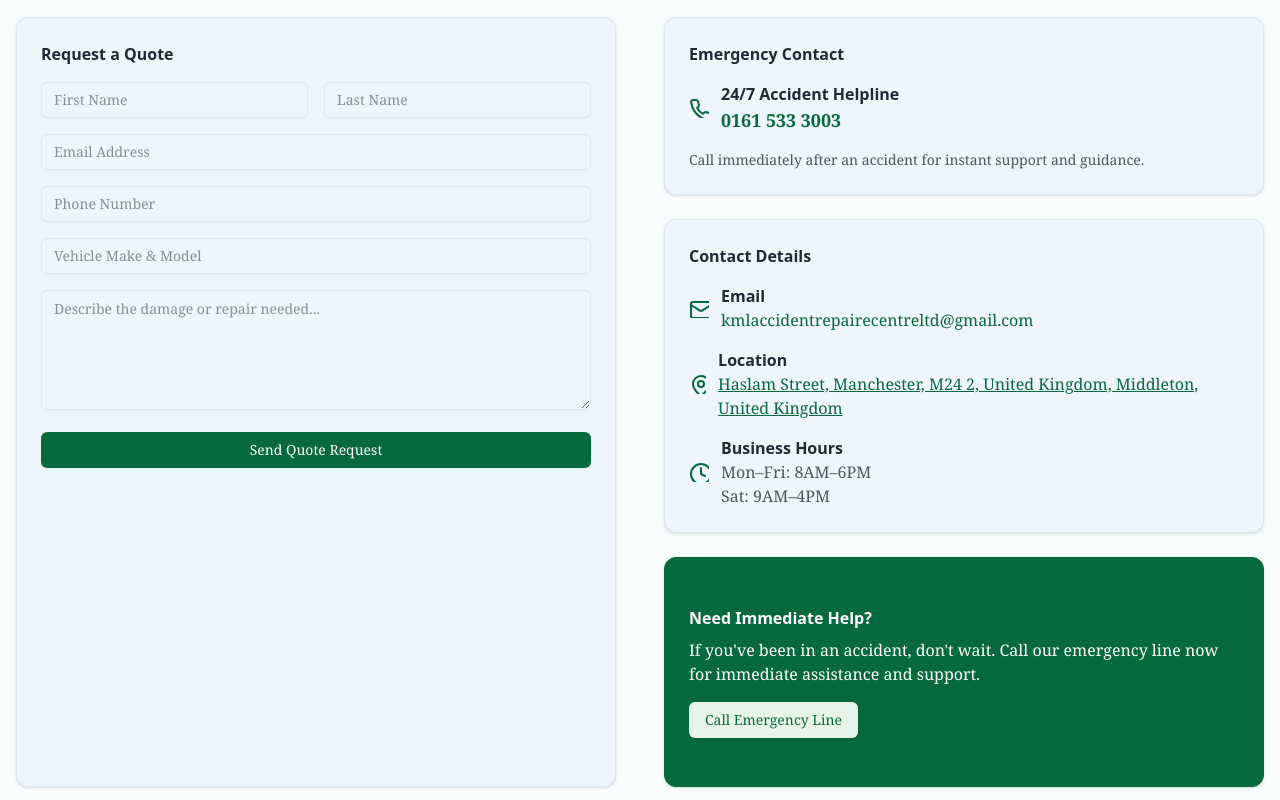
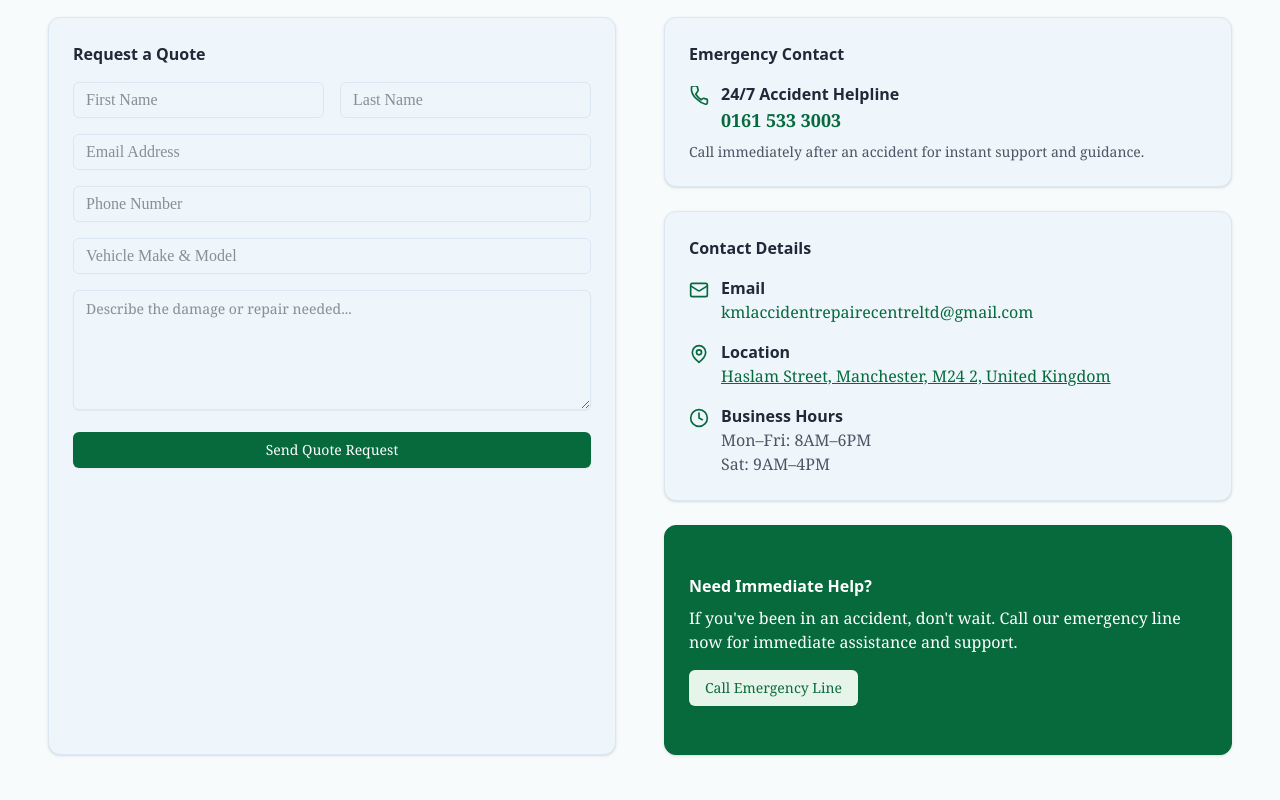
Before and after one commit to shandiru/kml, a React (Vite) app: page / in a window 1280 px wide. Shown: the part 2620-3420 px from the top of the page. Built offline with nearby package versions, Linux system fonts and the light colour scheme.

Commit message:
add padding service section

```diff
--- a/src/components/Footer.jsx
+++ b/src/components/Footer.jsx
@@ -4,7 +4,7 @@ import { FaFacebookF, FaInstagram } from "react-icons/fa"; // ✅ Added
 
 export default function Footer() {
   return (
-    <footer className="bg-gray-900 text-gray-100 py-12">
+    <footer className="bg-gray-900 text-gray-100 py-12 px-4 sm:px-6 lg:px-8 xl:px-12">
       <div className="container mx-auto px-4">
         <div className="grid grid-cols-1 md:grid-cols-4 gap-8">
           {/* Company Info */}
--- a/src/components/HomePage/ContactSection.jsx
+++ b/src/components/HomePage/ContactSection.jsx
@@ -9,12 +9,16 @@ export default function ContactSection() {
     cardBg: "#eef5fb",
     cardBorder: "#dbe7f2",
     emergencyBtnBg: "#e6f4ea",
-    emergencyBtnText: "#0b6b3a"
+    emergencyBtnText: "#0b6b3a",
   };
 
   return (
-    <section id="contact" className="py-20" style={{ backgroundColor: COLORS.sectionBg }}>
-      <div className="container mx-auto px-4">
+    <section
+      id="contact"
+      className="py-20 px-4 sm:px-6 lg:px-8 xl:px-12"
+      style={{ backgroundColor: COLORS.sectionBg }}
+    >
+      <div className="max-w-7xl mx-auto">
         {/* Heading */}
         <div className="text-center mb-16">
           <h2 className="text-3xl md:text-4xl font-bold mb-4 font-sans" style={{ color: COLORS.heading }}>
@@ -26,107 +30,90 @@ export default function ContactSection() {
         </div>
 
         <div className="grid grid-cols-1 lg:grid-cols-2 gap-12">
-          {/* Request a Quote Form */}
-          <div className="rounded-xl border py-6 shadow-sm" style={{ backgroundColor: COLORS.cardBg, borderColor: COLORS.cardBorder }}>
+          {/* Quote Form */}
+          <div
+            className="rounded-xl border py-6 shadow-sm"
+            style={{ backgroundColor: COLORS.cardBg, borderColor: COLORS.cardBorder }}
+          >
             <div className="px-6 mb-4">
-              <h3 className="font-semibold font-sans" style={{ color: COLORS.heading }}>Request a Quote</h3>
+              <h3 className="font-semibold font-sans" style={{ color: COLORS.heading }}>
+                Request a Quote
+              </h3>
             </div>
             <div className="px-6 space-y-4">
               <div className="grid grid-cols-1 md:grid-cols-2 gap-4">
-                <input className="h-9 w-full rounded-md border px-3 py-1 md:text-sm font-serif outline-none shadow-xs" style={{ borderColor: COLORS.cardBorder, color: COLORS.heading }} placeholder="First Name" />
-                <input className="h-9 w-full rounded-md border px-3 py-1 md:text-sm font-serif outline-none shadow-xs" style={{ borderColor: COLORS.cardBorder, color: COLORS.heading }} placeholder="Last Name" />
+                <input className="input-style" placeholder="First Name" />
+                <input className="input-style" placeholder="Last Name" />
               </div>
-              <input type="email" className="h-9 w-full rounded-md border px-3 py-1 md:text-sm font-serif outline-none shadow-xs" style={{ borderColor: COLORS.cardBorder, color: COLORS.heading }} placeholder="Email Address" />
-              <input type="tel" className="h-9 w-full rounded-md border px-3 py-1 md:text-sm font-serif outline-none shadow-xs" style={{ borderColor: COLORS.cardBorder, color: COLORS.heading }} placeholder="Phone Number" />
-              <input className="h-9 w-full rounded-md border px-3 py-1 md:text-sm font-serif outline-none shadow-xs" style={{ borderColor: COLORS.cardBorder, color: COLORS.heading }} placeholder="Vehicle Make & Model" />
-              <textarea className="w-full min-h-[120px] rounded-md border px-3 py-2 md:text-sm font-serif outline-none shadow-xs" style={{ borderColor: COLORS.cardBorder, color: COLORS.heading }} placeholder="Describe the damage or repair needed..." />
-              <button className="w-full h-9 rounded-md text-sm font-medium font-serif shadow-xs transition-colors" style={{ backgroundColor: COLORS.primary, color: "#ffffff" }}>
+              <input type="email" className="input-style" placeholder="Email Address" />
+              <input type="tel" className="input-style" placeholder="Phone Number" />
+              <input className="input-style" placeholder="Vehicle Make & Model" />
+              <textarea
+                className="w-full min-h-[120px] rounded-md border px-3 py-2 md:text-sm font-serif outline-none shadow-xs"
+                style={{ borderColor: COLORS.cardBorder, color: COLORS.heading }}
+                placeholder="Describe the damage or repair needed..."
+              />
+              <button
+                className="w-full h-9 rounded-md text-sm font-medium font-serif shadow-xs transition-colors"
+                style={{ backgroundColor: COLORS.primary, color: "#ffffff" }}
+              >
                 Send Quote Request
               </button>
             </div>
           </div>
 
-          {/* Contact Cards */}
+          {/* Contact Info */}
           <div className="space-y-6">
-            {/* Emergency Contact */}
-            <div className="rounded-xl border py-6 shadow-sm" style={{ backgroundColor: COLORS.cardBg, borderColor: COLORS.cardBorder }}>
-              <div className="px-6 mb-4">
-                <h3 className="font-semibold font-sans" style={{ color: COLORS.heading }}>Emergency Contact</h3>
-              </div>
-              <div className="px-6">
-                <div className="flex items-center gap-3 mb-4">
-                  <svg xmlns="http://www.w3.org/2000/svg" width="24" height="24" fill="none" stroke={COLORS.primary} strokeWidth="2" strokeLinecap="round" strokeLinejoin="round" className="h-5 w-5">
-                    <path d="M22 16.92v3a2 2 0 0 1-2.18 2 19.79 19.79 0 0 1-8.63-3.07 19.5 19.5 0 0 1-6-6 19.79 19.79 0 0 1-3.07-8.67A2 2 0 0 1 4.11 2h3a2 2 0 0 1 2 1.72 12.84 12.84 0 0 0 .7 2.81 2 2 0 0 1-.45 2.11L8.09 9.91a16 16 0 0 0 6 6l1.27-1.27a2 2 0 0 1 2.11-.45 12.84 12.84 0 0 0 2.81.7A2 2 0 0 1 22 16.92z" />
-                  </svg>
-                  <div>
-                    <p className="font-semibold font-sans" style={{ color: COLORS.heading }}>24/7 Accident Helpline</p>
-                    <a href="tel:01615333003" className="text-lg font-bold font-serif" style={{ color: COLORS.primary }}>
-                      0161 533 3003
-                    </a>
-                  </div>
-                </div>
-                <p className="text-sm font-serif" style={{ color: COLORS.body }}>
+            <ContactCard
+              title="Emergency Contact"
+              content={
+                <>
+                  <ContactRow
+                    icon={<PhoneIcon />}
+                    label="24/7 Accident Helpline"
+                    detail={<a href="tel:01615333003" className="text-lg font-bold font-serif" style={{ color: COLORS.primary }}>0161 533 3003</a>}
+                  />
+                  <p className="text-sm font-serif mt-2" style={{ color: COLORS.body }}>
                     Call immediately after an accident for instant support and guidance.
                   </p>
-              </div>
-            </div>
+                </>
+              }
+              COLORS={COLORS}
+            />
 
-            {/* Contact Details */}
-            <div className="rounded-xl border py-6 shadow-sm" style={{ backgroundColor: COLORS.cardBg, borderColor: COLORS.cardBorder }}>
-              <div className="px-6 mb-4">
-                <h3 className="font-semibold font-sans" style={{ color: COLORS.heading }}>Contact Details</h3>
-              </div>
-              <div className="px-6 space-y-4">
-                <div className="flex items-center gap-3">
-                  <svg xmlns="http://www.w3.org/2000/svg" width="24" height="24" fill="none" stroke={COLORS.primary} strokeWidth="2" strokeLinecap="round" strokeLinejoin="round" className="h-5 w-5">
-                    <rect width="20" height="16" x="2" y="4" rx="2" />
-                    <path d="m22 7-8.97 5.7a1.94 1.94 0 0 1-2.06 0L2 7" />
-                  </svg>
-                  <div>
-                    <p className="font-semibold font-sans" style={{ color: COLORS.heading }}>Email</p>
-                    <a href="mailto:kmlaccidentrepairecentreltd@gmail.com" className="font-serif" style={{ color: COLORS.primary }}>
-                      kmlaccidentrepairecentreltd@gmail.com
-                    </a>
-                  </div>
-                </div>
-
-                <div className="flex items-center gap-3">
-                  <svg xmlns="http://www.w3.org/2000/svg" width="24" height="24" fill="none" stroke={COLORS.primary} strokeWidth="2" strokeLinecap="round" strokeLinejoin="round" className="h-5 w-5">
-                    <path d="M20 10c0 6-8 12-8 12s-8-6-8-12a8 8 0 0 1 16 0Z" />
-                    <circle cx="12" cy="10" r="3" />
-                  </svg>
-                  <div>
-                    <p className="font-semibold font-sans" style={{ color: COLORS.heading }}>Location</p>
-                    <a
-                      href="https://www.google.com/maps?q=Oakham+Business+Park,+Hamilton+Way,+Mansfield+NG18+5BU,+United+Kingdom"
-                      target="_blank"
-                      rel="noopener noreferrer"
-                      className="font-serif underline"
-                      style={{ color: COLORS.primary }}
-                    >
-                      Haslam Street, Manchester, M24 2, United Kingdom, Middleton, United Kingdom
-                    </a>
-                  </div>
-                </div>
-
-                <div className="flex items-center gap-3">
-                  <svg xmlns="http://www.w3.org/2000/svg" width="24" height="24" fill="none" stroke={COLORS.primary} strokeWidth="2" strokeLinecap="round" strokeLinejoin="round" className="h-5 w-5">
-                    <circle cx="12" cy="12" r="10" />
-                    <polyline points="12 6 12 12 16 14" />
-                  </svg>
-                  <div>
-                    <p className="font-semibold font-sans" style={{ color: COLORS.heading }}>Business Hours</p>
+            <ContactCard
+              title="Contact Details"
+              content={
+                <div className="space-y-4">
+                  <ContactRow
+                    icon={<MailIcon />}
+                    label="Email"
+                    detail={<a href="mailto:kmlaccidentrepairecentreltd@gmail.com" className="font-serif" style={{ color: COLORS.primary }}>kmlaccidentrepairecentreltd@gmail.com</a>}
+                  />
+                  <ContactRow
+                    icon={<LocationIcon />}
+                    label="Location"
+                    detail={<a href="https://www.google.com/maps?q=Oakham+Business+Park,+Hamilton+Way,+Mansfield+NG18+5BU,+United+Kingdom" className="font-serif underline" style={{ color: COLORS.primary }} target="_blank" rel="noopener noreferrer">Haslam Street, Manchester, M24 2, United Kingdom</a>}
+                  />
+                  <ContactRow
+                    icon={<ClockIcon />}
+                    label="Business Hours"
+                    detail={
                       <p className="font-serif" style={{ color: COLORS.body }}>
                         Mon–Fri: 8AM–6PM<br />
                         Sat: 9AM–4PM
                       </p>
+                    }
+                  />
                 </div>
-                </div>
-              </div>
-            </div>
+              }
+              COLORS={COLORS}
+            />
 
-            {/* CTA Banner */}
-            <div className="rounded-xl border py-6 shadow-sm" style={{ backgroundColor: COLORS.primary, color: "#ffffff", borderColor: COLORS.primary }}>
+            <div
+              className="rounded-xl border py-6 shadow-sm"
+              style={{ backgroundColor: COLORS.primary, borderColor: COLORS.primary, color: "#ffffff" }}
+            >
               <div className="p-6">
                 <h3 className="font-bold mb-2 font-sans">Need Immediate Help?</h3>
                 <p className="mb-4 font-serif">
@@ -144,6 +131,84 @@ export default function ContactSection() {
           </div>
         </div>
       </div>
+
+      <style jsx>{`
+        .input-style {
+          height: 2.25rem;
+          width: 100%;
+          border-radius: 0.375rem;
+          border: 1px solid ${COLORS.cardBorder};
+          padding: 0.25rem 0.75rem;
+          font-family: serif;
+          outline: none;
+          box-shadow: 0 0 0 0 transparent;
+          color: ${COLORS.heading};
+        }
+      `}</style>
     </section>
   );
 }
+
+// ContactCard component (reusable box with title + content)
+function ContactCard({ title, content, COLORS }) {
+  return (
+    <div
+      className="rounded-xl border py-6 shadow-sm"
+      style={{ backgroundColor: COLORS.cardBg, borderColor: COLORS.cardBorder }}
+    >
+      <div className="px-6 mb-4">
+        <h3 className="font-semibold font-sans" style={{ color: COLORS.heading }}>{title}</h3>
+      </div>
+      <div className="px-6">{content}</div>
+    </div>
+  );
+}
+
+// ContactRow component (label + detail with icon)
+function ContactRow({ icon, label, detail }) {
+  return (
+    <div className="flex items-start gap-3">
+      <div className="flex-shrink-0 mt-1">{icon}</div>
+      <div>
+        <p className="font-semibold font-sans" style={{ color: "#1f2937" }}>{label}</p>
+        {detail}
+      </div>
+    </div>
+  );
+}
+
+// SVG Icons
+function PhoneIcon() {
+  return (
+    <svg className="h-5 w-5" xmlns="http://www.w3.org/2000/svg" fill="none" stroke="#066a3c" strokeWidth="2" strokeLinecap="round" strokeLinejoin="round" viewBox="0 0 24 24">
+      <path d="M22 16.92v3a2 2 0 0 1-2.18 2c-3.64-.8-7.12-2.99-9.9-5.77C6.13 13.12 3.94 9.64 3.14 6 3.09 5.78 3 5.52 3 5.26v-3A2 2 0 0 1 5.18 0h3a2 2 0 0 1 2 1.72 12.8 12.8 0 0 0 .7 2.81c.2.55.07 1.17-.38 1.62L8.1 9.9c1.67 2.67 3.98 5 6.6 6.6l1.75-1.38c.45-.35 1.07-.49 1.62-.3 1.03.37 2.05.66 3.08.87.5.11.85.56.85 1.07z" />
+    </svg>
+  );
+}
+
+function MailIcon() {
+  return (
+    <svg className="h-5 w-5" xmlns="http://www.w3.org/2000/svg" fill="none" stroke="#066a3c" strokeWidth="2" strokeLinecap="round" strokeLinejoin="round" viewBox="0 0 24 24">
+      <rect width="20" height="16" x="2" y="4" rx="2" />
+      <path d="m22 7-8.97 5.7a1.94 1.94 0 0 1-2.06 0L2 7" />
+    </svg>
+  );
+}
+
+function LocationIcon() {
+  return (
+    <svg className="h-5 w-5" xmlns="http://www.w3.org/2000/svg" fill="none" stroke="#066a3c" strokeWidth="2" strokeLinecap="round" strokeLinejoin="round" viewBox="0 0 24 24">
+      <path d="M20 10c0 6-8 12-8 12s-8-6-8-12a8 8 0 0 1 16 0Z" />
+      <circle cx="12" cy="10" r="3" />
+    </svg>
+  );
+}
+
+function ClockIcon() {
+  return (
+    <svg className="h-5 w-5" xmlns="http://www.w3.org/2000/svg" fill="none" stroke="#066a3c" strokeWidth="2" strokeLinecap="round" strokeLinejoin="round" viewBox="0 0 24 24">
+      <circle cx="12" cy="12" r="10" />
+      <polyline points="12 6 12 12 16 14" />
+    </svg>
+  );
+}
```
Lines whose indentation alone changed are shown as unchanged.
